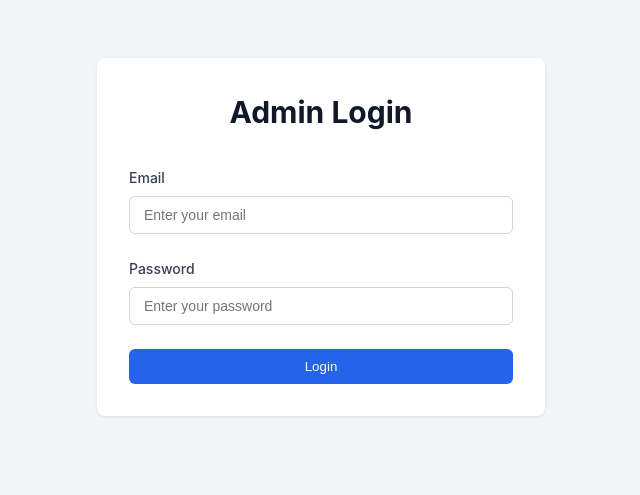
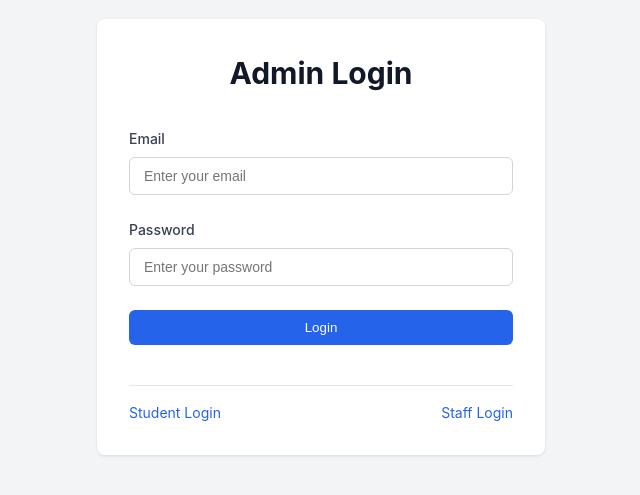
Before and after one commit to Adribv/Placement_Site_Frontend, a React (Vite) app: page /admin/login in a window 1280 px wide. Shown: the part 163-658 px from the top of the page, without its empty margins (319-959 px from the left). Built offline with nearby package versions, Linux system fonts and the light colour scheme.

Commit message:
first commit

```diff
--- a/src/pages/AdminLogin.jsx
+++ b/src/pages/AdminLogin.jsx
@@ -96,6 +96,24 @@ const ErrorMessage = styled.div`
   margin-bottom: 1rem;
 `;
 
+const LinkContainer = styled.div`
+  display: flex;
+  justify-content: space-between;
+  margin-top: 1rem;
+  padding-top: 1rem;
+  border-top: 1px solid #e5e7eb;
+`;
+
+const StyledLink = styled.a`
+  color: #2563eb;
+  text-decoration: none;
+  font-size: 0.875rem;
+
+  &:hover {
+    text-decoration: underline;
+  }
+`;
+
 const AdminLogin = () => {
   const [email, setEmail] = useState('');
   const [password, setPassword] = useState('');
@@ -152,6 +170,10 @@ const AdminLogin = () => {
           <Button type="submit" disabled={isLoading}>
             {isLoading ? 'Logging in...' : 'Login'}
           </Button>
+          <LinkContainer>
+            <StyledLink href="/student/login">Student Login</StyledLink>
+            <StyledLink href="/staff/login">Staff Login</StyledLink>
+          </LinkContainer>
         </Form>
       </FormContainer>
     </Container>
--- a/src/pages/StudentLogin.jsx
+++ b/src/pages/StudentLogin.jsx
@@ -88,6 +88,24 @@ const ErrorMessage = styled.div`
   margin-top: 0.5rem;
 `;
 
+const LinkContainer = styled.div`
+  display: flex;
+  justify-content: space-between;
+  margin-top: 1rem;
+  padding-top: 1rem;
+  border-top: 1px solid #e5e7eb;
+`;
+
+const StyledLink = styled.a`
+  color: #2563eb;
+  text-decoration: none;
+  font-size: 0.875rem;
+
+  &:hover {
+    text-decoration: underline;
+  }
+`;
+
 const StudentLogin = () => {
   const navigate = useNavigate();
   const [formData, setFormData] = useState({
@@ -159,6 +177,11 @@ const StudentLogin = () => {
           <Button type="submit" disabled={loading}>
             {loading ? 'Logging in...' : 'Login'}
           </Button>
+
+          <LinkContainer>
+            <StyledLink href="/admin/login">Admin Login</StyledLink>
+            <StyledLink href="/staff/login">Staff Login</StyledLink>
+          </LinkContainer>
         </Form>
       </LoginCard>
     </Container>
```
